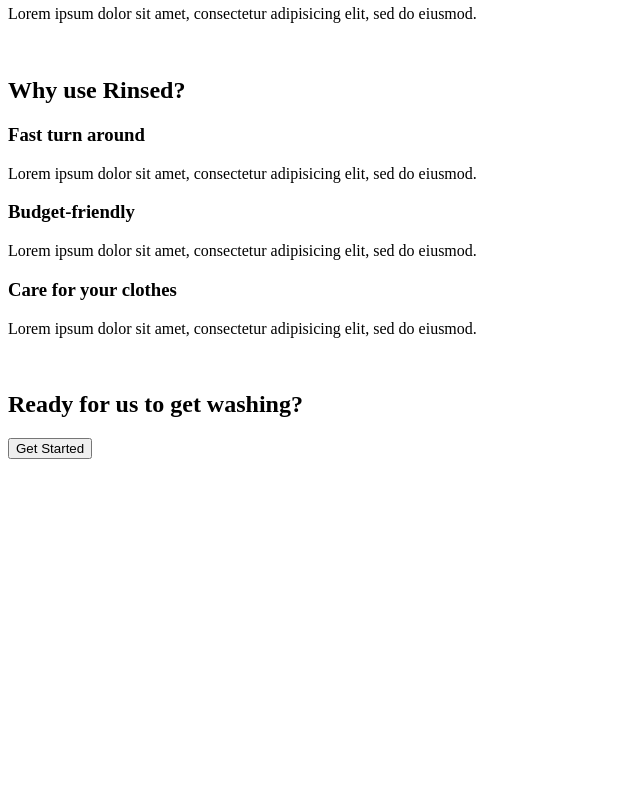
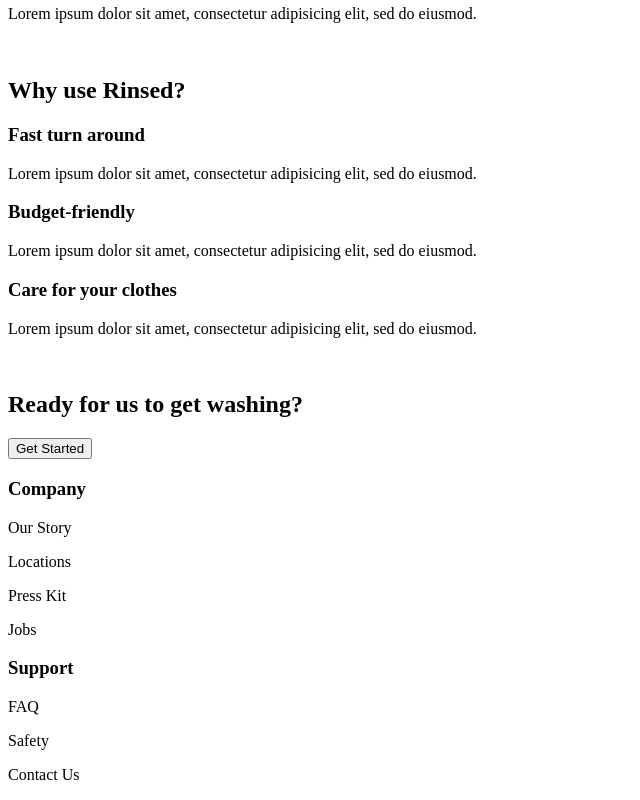
Before and after one commit to troykc1/troykc1.github.io, a plain HTML site: page unit_3/index.html in a window 1280 px wide. Shown: the part 1292-2092 px from the top of the page, without its empty margins (0-640 px from the left). Before the commit the page ends 1759 px from the top, so only its background shows below. Drawn offline with Linux system fonts and the light colour scheme.

Commit message:
Added footer links

```diff
--- a/unit_3/index.html
+++ b/unit_3/index.html
@@ -42,6 +42,16 @@
 	<br>
 	<h2>Ready for us to get washing?</h2>
 	<button> Get Started </button>
+	<br>
+	<h3>Company</h3>
+	<p>Our Story</p>
+	<p>Locations</p>
+	<p>Press Kit</p>
+	<p>Jobs</p>
+	<h3>Support</h3>
+	<p>FAQ</p>
+	<p>Safety</p>
+	<p>Contact Us</p>
 
 
 </body>
```
